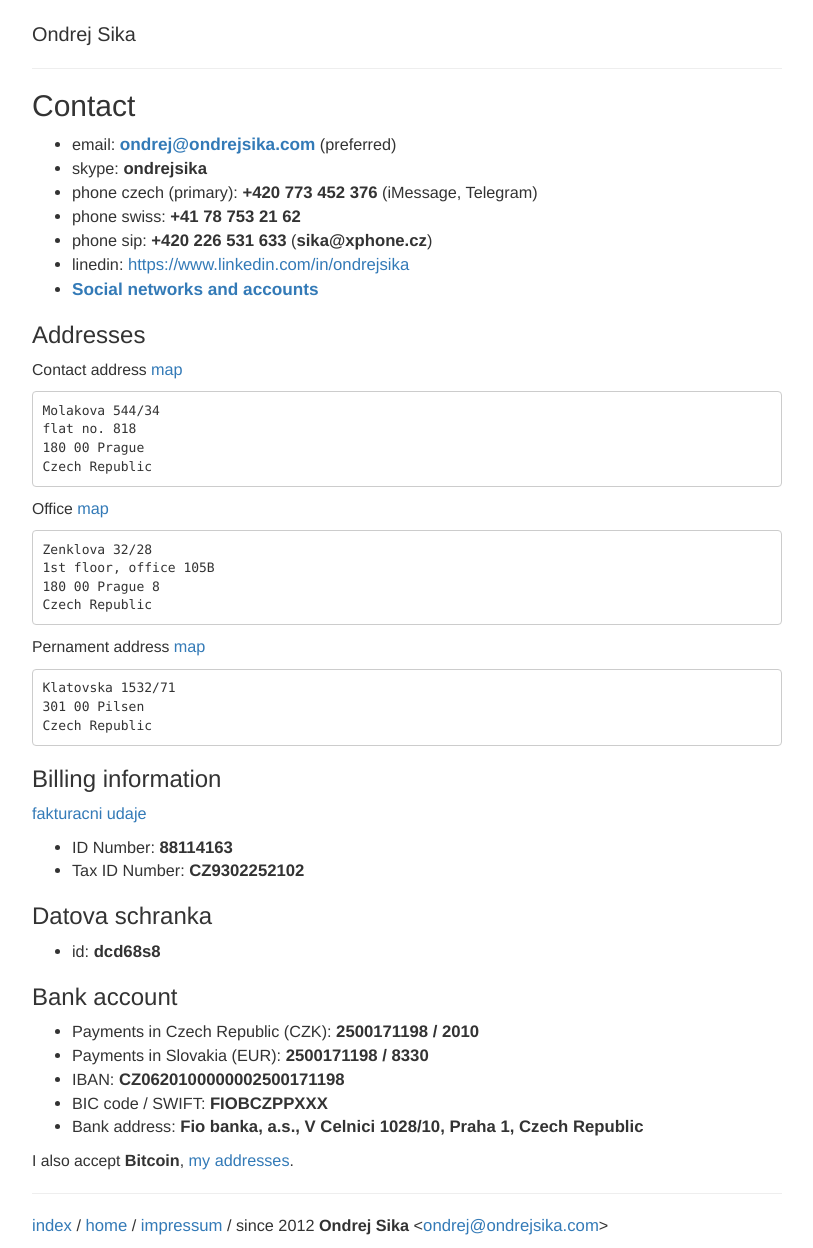
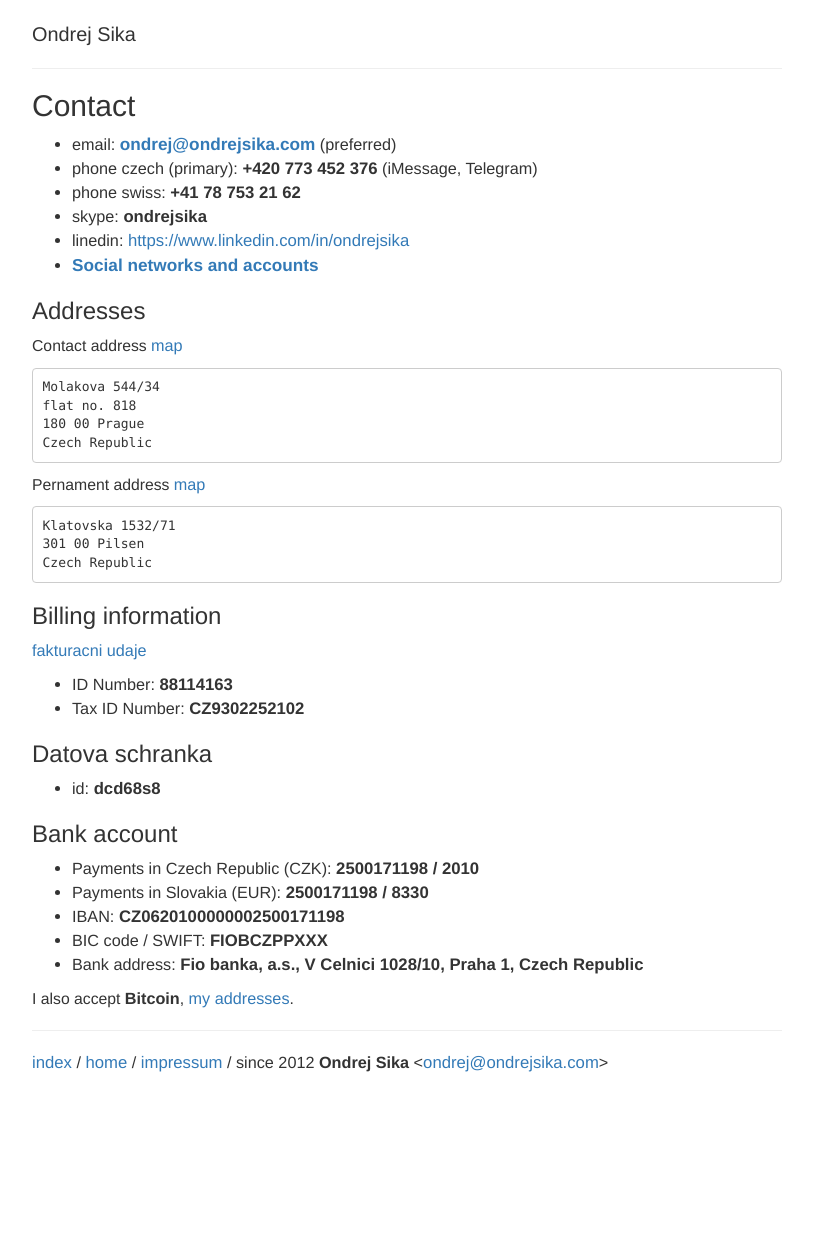
Before and after one commit to ondrejsika/ondrejsika.com, a Jekyll site: the page built from contact.md, in a window 1280 px wide. Shown: the whole page, without its empty margins (233-1046 px from the left). Built offline with Jekyll 4.4.1, drawn with Linux system fonts in a browser that asks for light colours; comment, search, counter and statistics services are not loaded; after the commit the page ends 1085 px from its top, so only the background shows below that.

Commit message:
contact - remove office address, xphone

```diff
--- a/contact.md
+++ b/contact.md
@@ -7,10 +7,9 @@
 ## {{page.title}}
 
 * email: __<ondrej@ondrejsika.com>__ (preferred)
-* skype: __ondrejsika__
 * phone czech (primary): __+420 773 452 376__ (iMessage, Telegram)
 * phone swiss: __+41 78 753 21 62__
-* phone sip: __+420 226 531 633__ (__sika@xphone.cz__)
+* skype: __ondrejsika__
 * linedin: <https://www.linkedin.com/in/ondrejsika>
 - [__Social networks and accounts__](/accounts.html)
 
@@ -22,14 +21,6 @@
     Molakova 544/34
     flat no. 818
     180 00 Prague
-    Czech Republic
-
-
-Office [map](http://www.openstreetmap.org/node/296762961)
-
-    Zenklova 32/28
-    1st floor, office 105B
-    180 00 Prague 8
     Czech Republic
 
 
```
